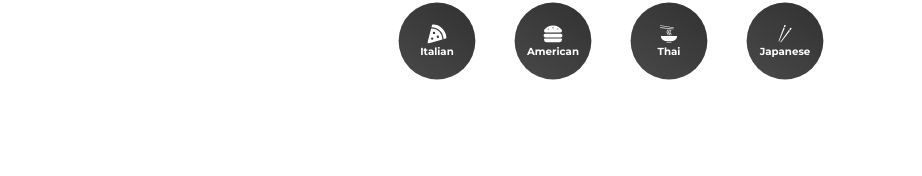
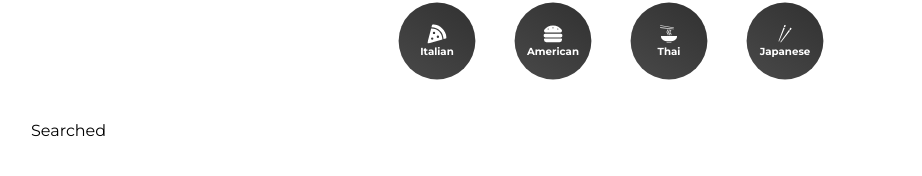
Before and after one commit to AndreiDetenkov/react-recipe-app, a React (Create React App) app: page /searched/1 in a window 1280 px wide. Shown: the part 132-308 px from the top of the page, without its empty margins (19-941 px from the left). Built offline with nearby package versions, Linux system fonts and the light colour scheme.

Commit message:
feature:  add Searched component

```diff
--- a/src/App.js
+++ b/src/App.js
@@ -4,6 +4,7 @@ import styled from "styled-components";
 
 import Home from "./pages/Home";
 import Cuisine from "./pages/Cuisine";
+import Searched from "./pages/Searched";
 import Search from "./componetns/Search";
 
 function App() {
@@ -16,6 +17,7 @@ function App() {
       <Routes>
         <Route path="/" element={<Home />} />
         <Route path="/cuisine/:type" element={<Cuisine />} />
+        <Route path="/searched/:search" element={<Searched />} />
       </Routes>
     </Container>
   );
--- /dev/null
+++ b/src/pages/Searched.js
@@ -0,0 +1,11 @@
+import React from 'react';
+
+const Searched = () => {
+  return (
+    <div>
+      Searched
+    </div>
+  );
+};
+
+export default Searched;
```
